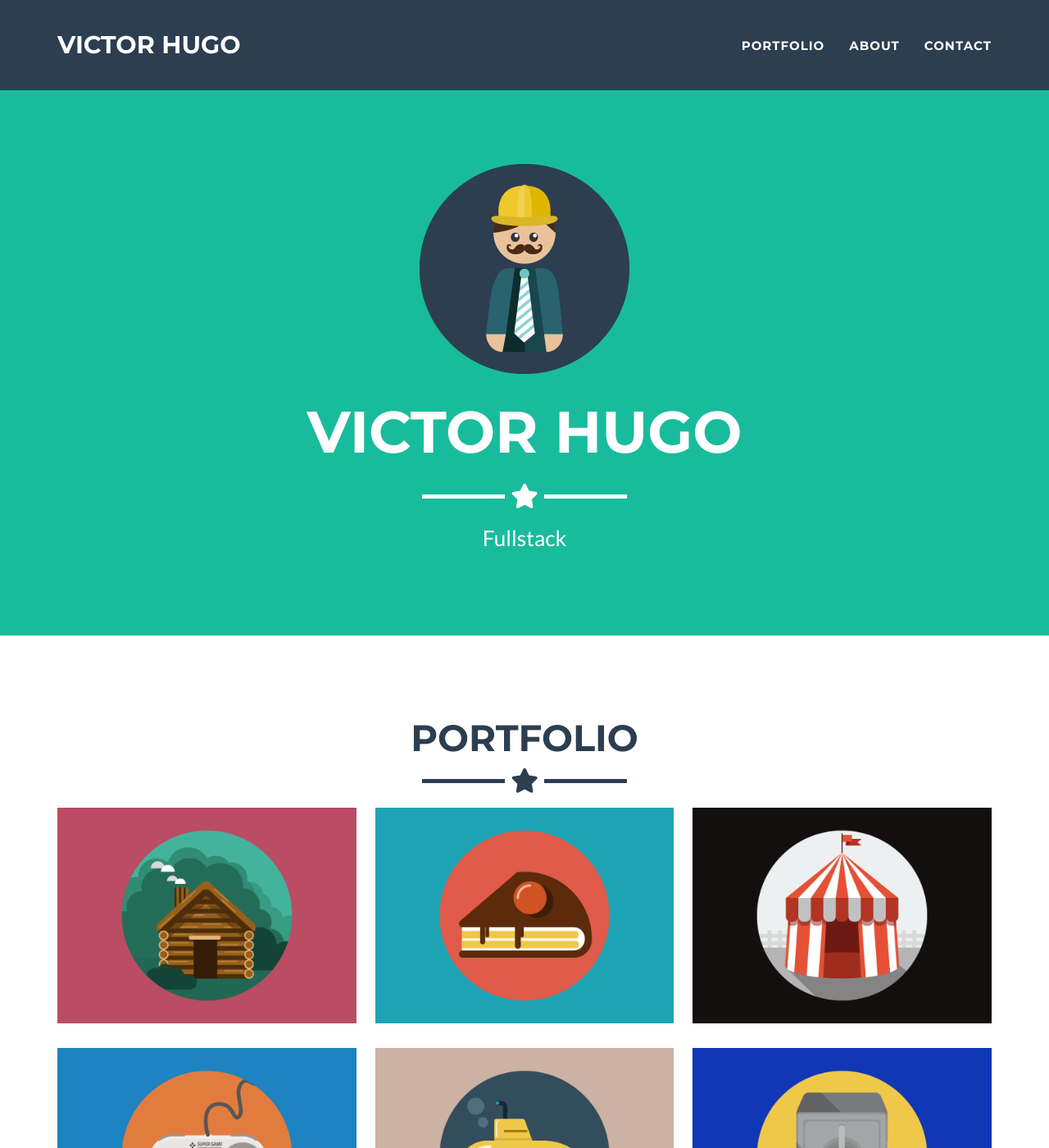
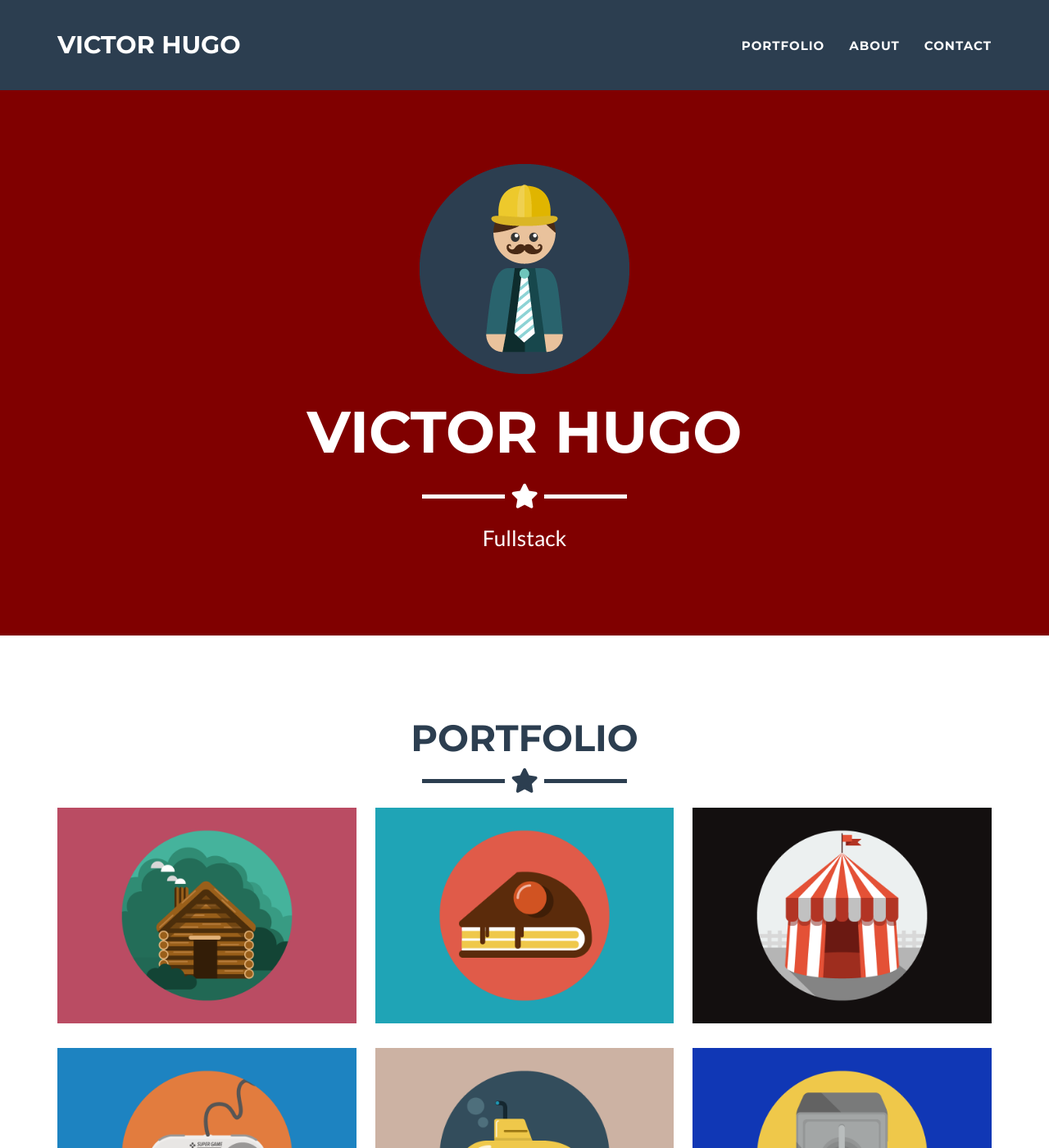
Before and after one commit to jeromelachaud/freelancer-theme, a Jekyll site: the page built from _posts/2014-07-18-project-1.markdown, in a window 1280 px wide and 1400 px high. Shown: the whole window at 82% size. Built offline with Jekyll 4.4.1, drawn with Linux system fonts in a browser that asks for light colours.

Commit message:
Personalize website

```diff
--- a/_config.yml
+++ b/_config.yml
@@ -1,6 +1,6 @@
 # Site settings
 title: victor hugo
-email: your-email@domain.com
+email: victoraofp7@gmail.com
 url:
 description: "Write an awesome description for your new site here. You can edit this line in _config.yml. It will appear in your document head meta (for Google search results) and in your feed.xml site description."
 keywords: "your keywords, separated by commas"
@@ -25,7 +25,7 @@ disqus_shortname: myshortname
 
 # Color settings (hex-codes without the leading hash-tag)
 color:
-  primary: 18bc9c #80B3FF
+  primary: 800000 #80B3FF
   primary-rgb: "24,288,156" #"128,179,255"
   secondary: 2c3e50 #FD6E8A
   secondary-dark: 233140 #A2122F
```
